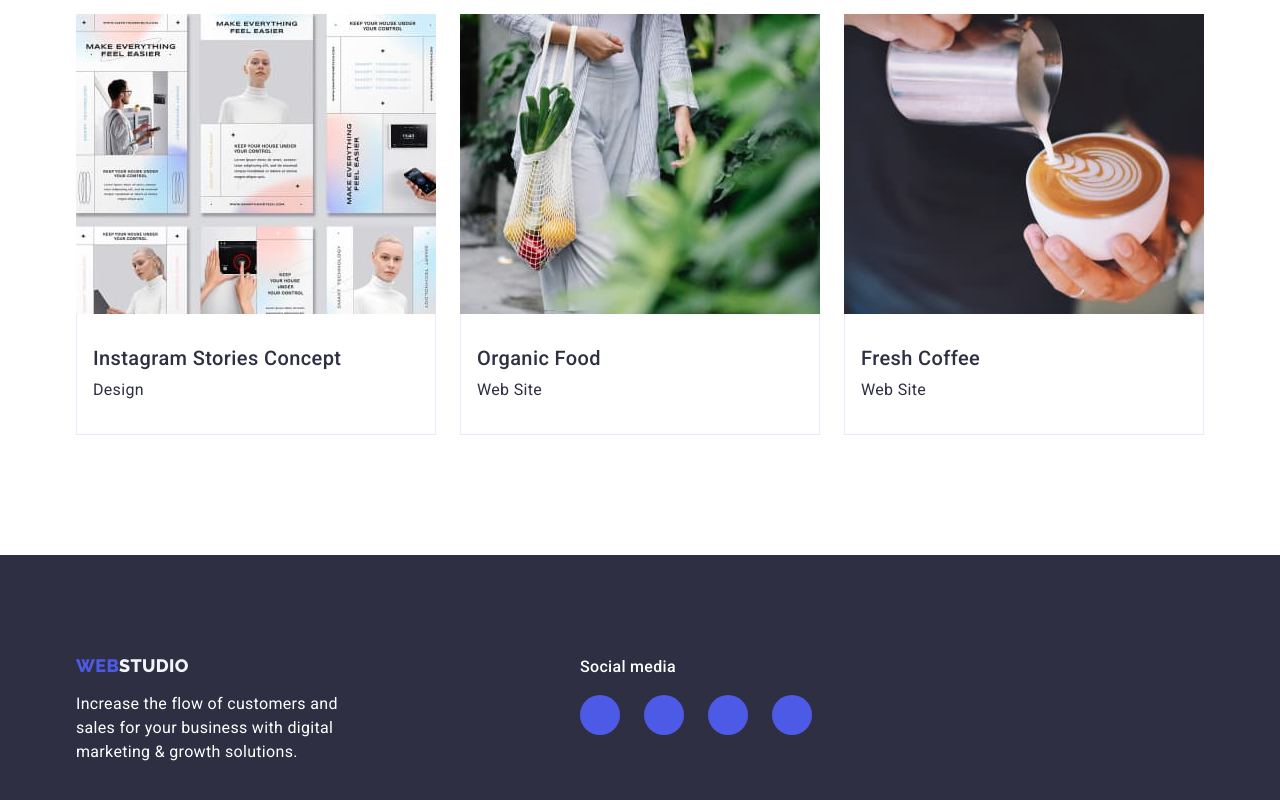
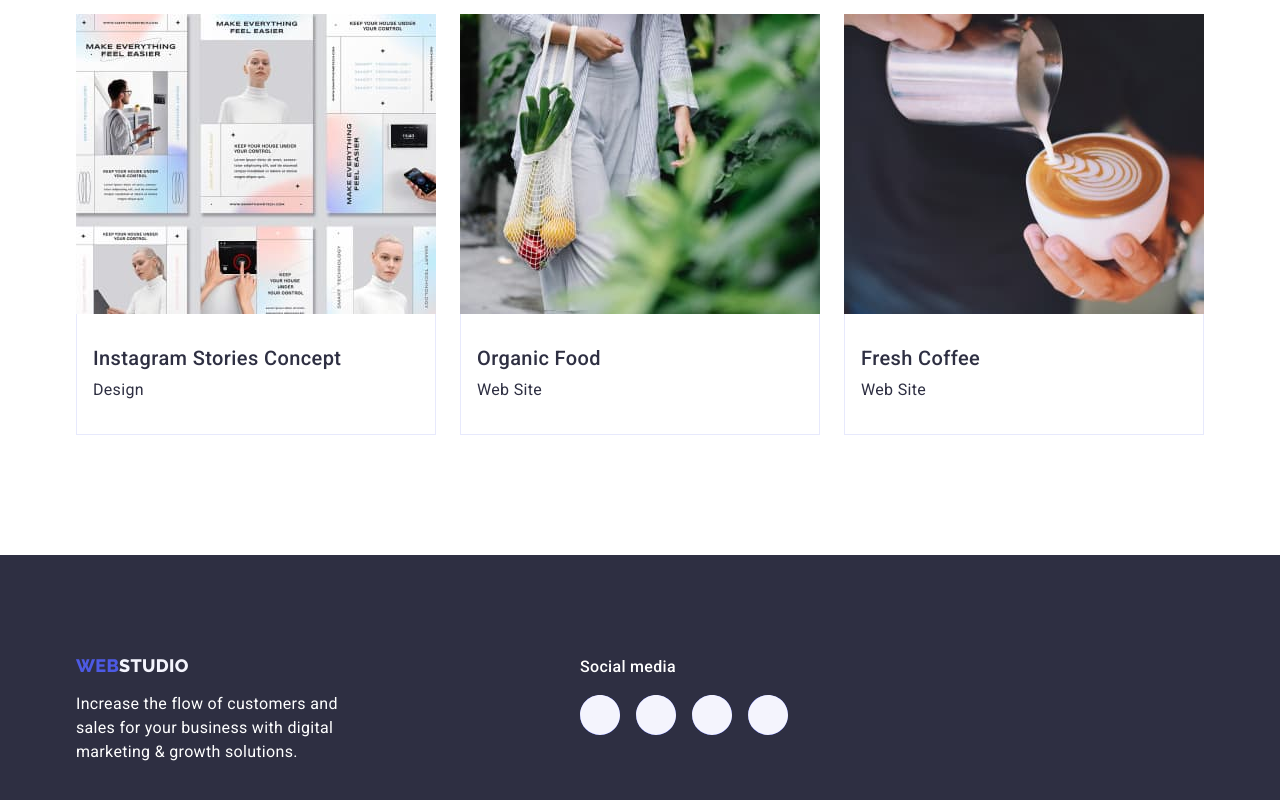
Before and after one commit to AndriiRusyn/goit-markup-hw-04, a plain HTML site: page portfolio.html in a window 1280 px wide. Shown: the part 1215-2015 px from the top of the page. Drawn offline with nearby package versions, Linux system fonts and the light colour scheme.

Commit message:
fixing webpage icons colors

```diff
--- a/css/styles.css
+++ b/css/styles.css
@@ -636,7 +636,8 @@ img {
 .social-icon {
   width: 100px;
   height: 100px;
-  fill: var(--Primary-Brand-IRIS);
+  /* fill: var(--Primary-Brand-IRIS); */
+  fill: var(--Light-CLOUD);
 }
 
 .social-icon:hover,
@@ -766,6 +767,13 @@ img {
   border-radius: 50%;
 }
 
+
+.socials-link:hover,
+.socials-link:focus {
+   background-color: var(--Pressed-State-OCEAN);
+}
+
+
 .social-icon-footer {
     width: 40px;
     height: 40px;
@@ -774,8 +782,10 @@ img {
     display: flex;
     justify-content: center;
     align-items: center; */
-    fill: var(--Primary-Brand-IRIS);
-    /* border-radius: 50%; */
+
+    /* fill: var(--Primary-Brand-IRIS); */
+    fill: var(--Light-CLOUD);
+
 }
 
 .social-icon-footer:hover,
--- a/portfolio.html
+++ b/portfolio.html
@@ -206,7 +206,7 @@
       </section>
     </main>
 
-    <!-- section footer is here -->
+    <!-- section footer is  starts here -->
     <footer class="section-footer">
       <div class="container footer-container">
         <div class="footer-container-one">
@@ -225,32 +225,56 @@
 
         <div class="footer-container-two">
           <p class="footer-social-text">Social media</p>
-                          <ul class="socials list">
-                            <li class="socials-item">
-                                <a class="socials-link link" href="https://instagram.com" target="_blank" rel="noopener noreferrer" aria-label="Instagram icon">
-                                 <svg class="social-icon-footer" width="40" height="40">
-                                     <use href="./images/sprite.svg#instagram"></use>
+          <ul class="socials-footer list">
+            <li class="socials-item-footer">
+              <a
+                class="socials-link-footer"
+                href="https://instagram.com"
+                target="_blank"
+                rel="noopener noreferrer"
+                aria-label="Instagram icon"
+              >
+                <svg class="social-icon-footer" width="24" height="24">
+                  <use href="./images/icons.svg#instagram"></use>
                 </svg>
               </a>
             </li>
             <li class="socials-item-footer">
-                                <a class="socials-link link" href="https://twitter.com" target="_blank" rel="noopener noreferrer" aria-label="Twitter icon">
-                                    <svg class="social-icon-footer" width="40" height="40">
-                                        <use href="./images/sprite.svg#twitter"></use>
+              <a
+                class="socials-link-footer link"
+                href="https://twitter.com"
+                target="_blank"
+                rel="noopener noreferrer"
+                aria-label="Twitter icon"
+              >
+                <svg class="social-icon-footer" width="24" height="24">
+                  <use href="./images/icons.svg#twitter"></use>
                 </svg>
               </a>
             </li>
             <li class="socials-item-footer">
-                                <a class="socials-link link" href="https://facebook.com" target="_blank" rel="noopener noreferrer" aria-label="Facebook icon">
-                                    <svg class="social-icon-footer" width="40" height="40">
-                                        <use href="./images/sprite.svg#facebook"></use>
+              <a
+                class="socials-link-footer link"
+                href="https://facebook.com"
+                target="_blank"
+                rel="noopener noreferrer"
+                aria-label="Facebook icon"
+              >
+                <svg class="social-icon-footer" width="24" height="24">
+                  <use href="./images/icons.svg#facebook"></use>
                 </svg>
               </a>
             </li>
             <li class="socials-item-footer">
-                                <a class="socials-link link" href="https://linkedin.com" target="_blank" rel="noopener noreferrer" aria-label="Linkedin icon">
-                                    <svg class="social-icon-footer" width="40" height="40">
-                                        <use href="./images/sprite.svg#linkedin"></use>
+              <a
+                class="socials-link-footer"
+                href="https://linkedin.com"
+                target="_blank"
+                rel="noopener noreferrer"
+                aria-label="Linkedin icon"
+              >
+                <svg class="social-icon-footer" width="24" height="24">
+                  <use href="./images/icons.svg#linkedin"></use>
                 </svg>
               </a>
             </li>
```
Also changed, not shown: index.html (+2 -2 lines). Lines whose indentation alone changed are shown as unchanged.
